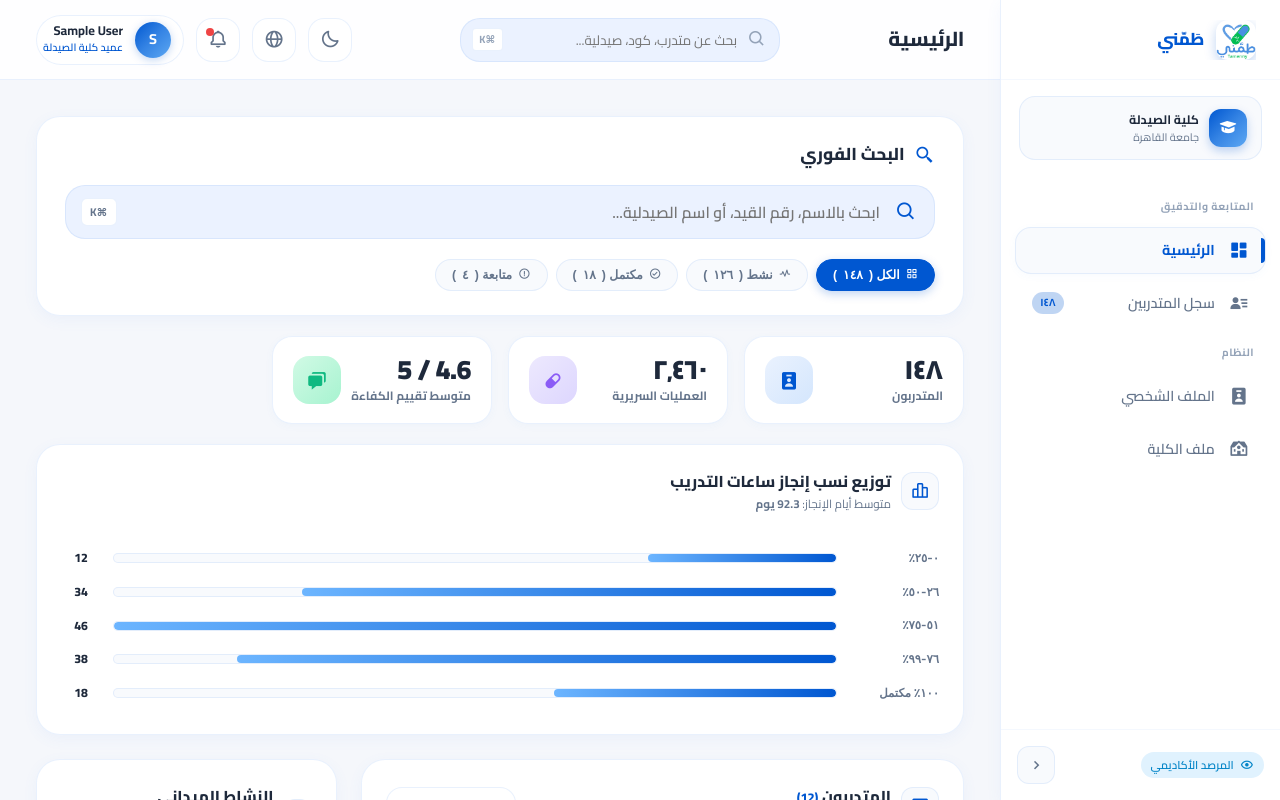
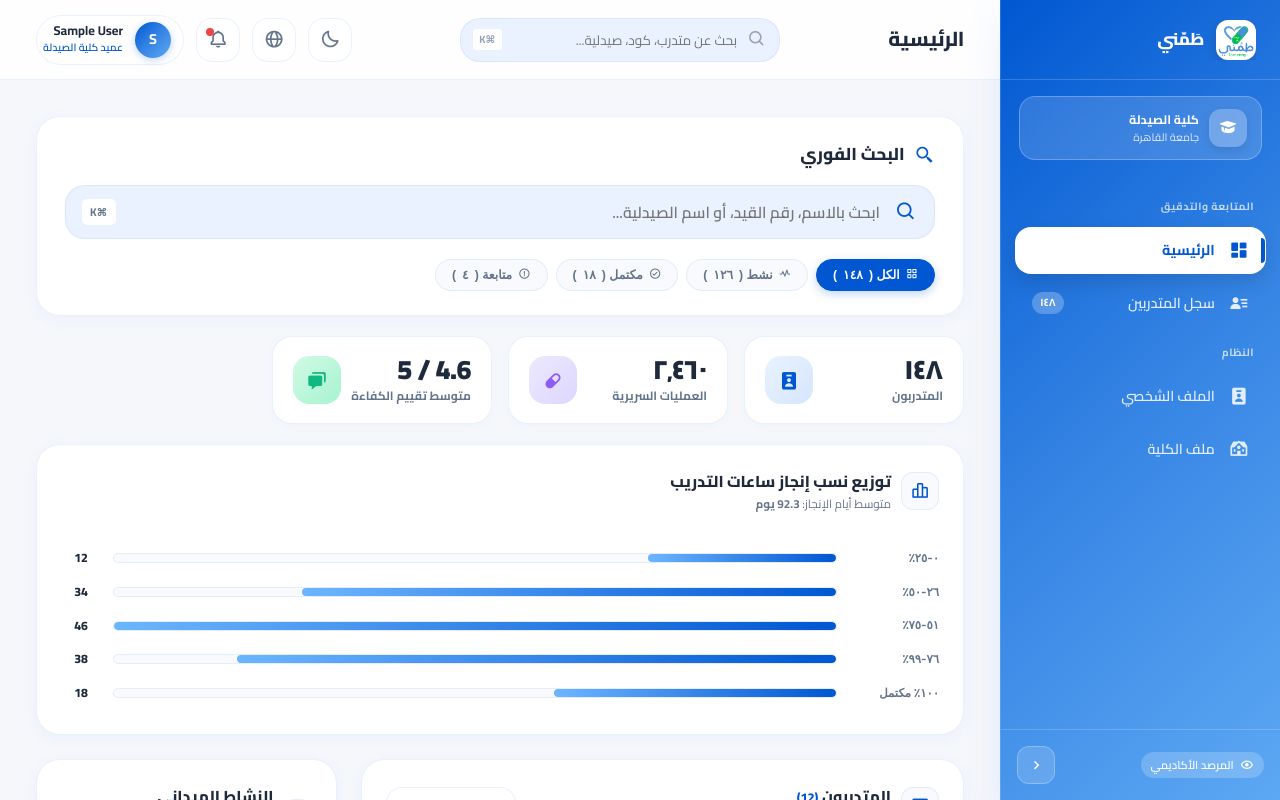
Before and after one commit to devxagency7-max/tamenny-dean, a website: page index.html in a window 1280 px wide. Shown: the top 800 px of the page. Drawn offline with nearby package versions, Linux system fonts and the light colour scheme; no server answers; sample sign-in values are in the browser's storage.

Commit message:
style: adopt Admin_Draya gradient sidebar design and theme aesthetics

```diff
--- a/css/styles.css
+++ b/css/styles.css
@@ -66,13 +66,13 @@ body {
   height: 100vh;
   position: sticky;
   top: 0;
-  background: var(--bg-card);
+  background: var(--gradient-primary);
   border-inline-end: 1px solid var(--border-color);
   display: flex;
   flex-direction: column;
   z-index: 100;
   transition: width var(--transition-normal), min-width var(--transition-normal), background var(--transition-normal);
-  box-shadow: var(--shadow-sm);
+  box-shadow: var(--shadow-lg);
 }
 
 [data-theme="dark"] .sidebar {
@@ -90,7 +90,7 @@ body {
   display: flex;
   align-items: center;
   justify-content: space-between;
-  border-bottom: 1px solid var(--border-color-subtle);
+  border-bottom: 1px solid rgba(255, 255, 255, 0.18);
 }
 
 .brand-container {
@@ -98,7 +98,7 @@ body {
   align-items: center;
   gap: 12px;
   text-decoration: none;
-  color: inherit;
+  color: #ffffff;
   overflow: hidden;
 }
 
@@ -107,8 +107,10 @@ body {
   height: 40px;
   border-radius: var(--radius-sm);
   object-fit: contain;
-  box-shadow: 0 4px 12px var(--primary-glow);
+  box-shadow: 0 4px 12px rgba(0, 0, 0, 0.15);
   flex-shrink: 0;
+  background: #ffffff;
+  padding: 2px;
 }
 
 .brand-info {
@@ -120,7 +122,7 @@ body {
 .brand-title {
   font-size: 1.15rem;
   font-weight: 800;
-  color: var(--primary);
+  color: #ffffff;
   line-height: 1.2;
   letter-spacing: -0.3px;
 }
@@ -128,7 +130,7 @@ body {
 .brand-subtitle {
   font-size: 0.72rem;
   font-weight: 600;
-  color: var(--text-muted);
+  color: rgba(255, 255, 255, 0.85);
   white-space: nowrap;
 }
 
@@ -140,8 +142,10 @@ body {
 .faculty-badge-card {
   margin: 16px 18px;
   padding: 12px 14px;
-  background: var(--bg-card-2);
-  border: 1px solid var(--border-color);
+  background: rgba(255, 255, 255, 0.15);
+  backdrop-filter: blur(8px);
+  -webkit-backdrop-filter: blur(8px);
+  border: 1px solid rgba(255, 255, 255, 0.25);
   border-radius: var(--radius-md);
   display: flex;
   align-items: center;
@@ -154,14 +158,14 @@ body {
   width: 38px;
   height: 38px;
   border-radius: var(--radius-sm);
-  background: var(--gradient-primary);
+  background: rgba(255, 255, 255, 0.25);
   color: #fff;
   display: flex;
   align-items: center;
   justify-content: center;
   font-size: 1.3rem;
   flex-shrink: 0;
-  box-shadow: 0 4px 10px var(--primary-glow);
+  box-shadow: 0 4px 10px rgba(0, 0, 0, 0.1);
 }
 
 .faculty-badge-text {
@@ -173,7 +177,7 @@ body {
 .faculty-name {
   font-size: 0.82rem;
   font-weight: 700;
-  color: var(--text-heading);
+  color: #ffffff;
   white-space: nowrap;
   overflow: hidden;
   text-overflow: ellipsis;
@@ -181,7 +185,7 @@ body {
 
 .faculty-uni {
   font-size: 0.72rem;
-  color: var(--text-muted);
+  color: rgba(255, 255, 255, 0.85);
 }
 
 .sidebar.collapsed .faculty-badge-card {
@@ -207,7 +211,7 @@ body {
   font-size: 0.7rem;
   font-weight: 700;
   text-transform: uppercase;
-  color: var(--text-light);
+  color: rgba(255, 255, 255, 0.7);
   letter-spacing: 0.5px;
   padding: 12px 12px 6px;
 }
@@ -222,7 +226,7 @@ body {
   gap: 14px;
   padding: 11px 16px;
   border-radius: var(--radius-md);
-  color: var(--text-muted);
+  color: rgba(255, 255, 255, 0.85);
   text-decoration: none;
   font-size: 0.95rem;
   font-weight: 600;
@@ -234,28 +238,28 @@ body {
 
 .nav-item i {
   font-size: 1.35rem;
-  color: var(--text-muted);
+  color: rgba(255, 255, 255, 0.85);
   transition: var(--transition-fast);
   flex-shrink: 0;
 }
 
 .nav-item:hover {
-  background: var(--bg-card-hover);
-  color: var(--primary);
-  border-color: var(--border-color-subtle);
+  background: rgba(255, 255, 255, 0.18);
+  color: #ffffff;
+  border-color: rgba(255, 255, 255, 0.2);
 }
 
 .nav-item:hover i {
-  color: var(--primary);
+  color: #ffffff;
   transform: scale(1.08);
 }
 
 .nav-item.active {
-  background: var(--bg-card-2);
-  color: var(--primary);
-  font-weight: 700;
-  border-color: var(--border-color);
-  box-shadow: var(--shadow-xs);
+  background: #ffffff;
+  color: var(--primary);
+  font-weight: 700;
+  border-color: transparent;
+  box-shadow: 0 8px 20px rgba(0, 0, 0, 0.12);
 }
 
 .nav-item.active i {
@@ -283,6 +287,11 @@ body {
   font-weight: 700;
   padding: 2px 8px;
   border-radius: var(--radius-full);
+  background: rgba(255, 255, 255, 0.25);
+  color: #ffffff;
+}
+
+.nav-item.active .nav-item-badge {
   background: var(--primary-glow);
   color: var(--primary);
 }
@@ -300,7 +309,7 @@ body {
 /* Sidebar Footer */
 .sidebar-footer {
   padding: 16px;
-  border-top: 1px solid var(--border-color-subtle);
+  border-top: 1px solid rgba(255, 255, 255, 0.18);
   display: flex;
   align-items: center;
   justify-content: space-between;
@@ -310,9 +319,9 @@ body {
   width: 38px;
   height: 38px;
   border-radius: var(--radius-sm);
-  background: var(--bg-card-2);
-  border: 1px solid var(--border-color);
-  color: var(--text-muted);
+  background: rgba(255, 255, 255, 0.15);
+  border: 1px solid rgba(255, 255, 255, 0.25);
+  color: #ffffff;
   display: flex;
   align-items: center;
   justify-content: center;
@@ -322,9 +331,9 @@ body {
 }
 
 .sidebar-toggle-btn:hover {
-  background: var(--primary);
-  color: #fff;
-  border-color: var(--primary);
+  background: #ffffff;
+  color: var(--primary);
+  border-color: #ffffff;
 }
 
 .observability-badge {
@@ -333,9 +342,9 @@ body {
   gap: 6px;
   font-size: 0.75rem;
   font-weight: 600;
-  color: var(--info);
+  color: #ffffff;
   padding: 4px 10px;
-  background: var(--info-light);
+  background: rgba(255, 255, 255, 0.2);
   border-radius: var(--radius-full);
 }
 
```
